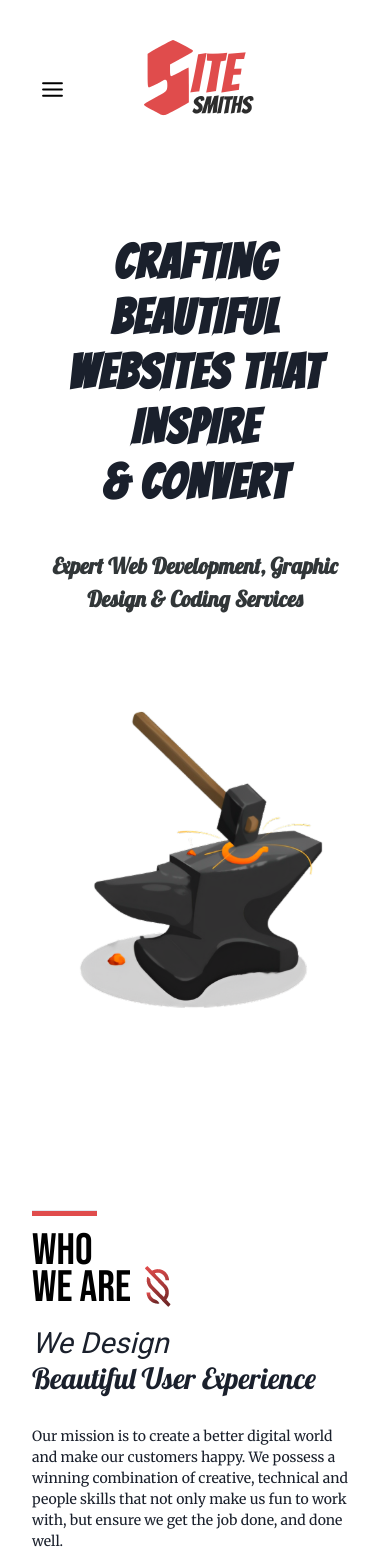
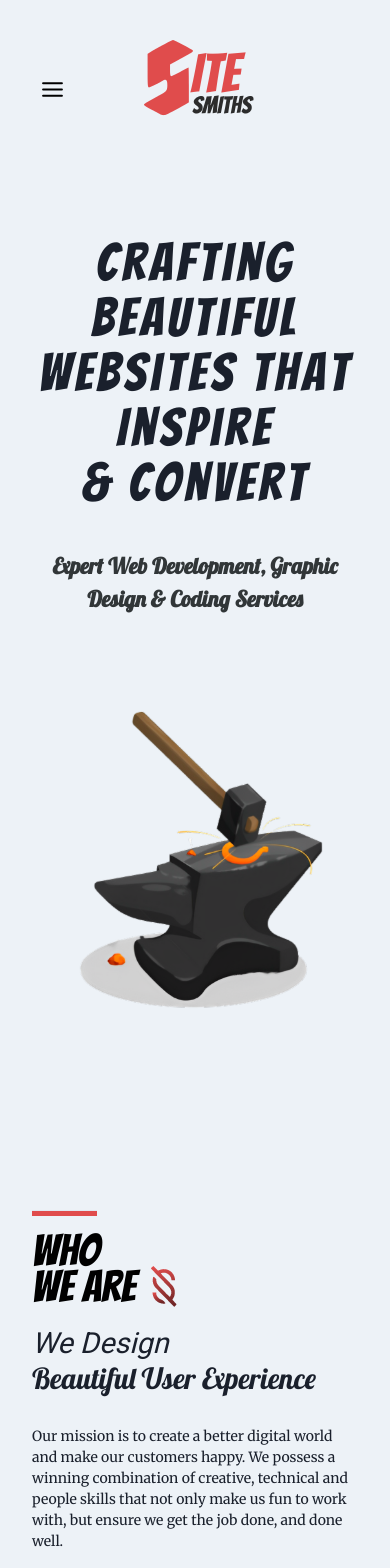
Before and after one commit to JackXN/site-smiths, a React (Vite) app: page / in a window 390 px wide. Shown: the top 1568 px of the page. Built offline with nearby package versions, Linux system fonts and the light colour scheme.

Commit message:
bangers mobile test

```diff
--- a/src/App.css
+++ b/src/App.css
@@ -31,6 +31,8 @@
   margin: 0 auto;
   padding: 2rem;
   text-align: center;
+  background-color: #EDF2F7;
+  background-color: 494C61;
 }
 
 
--- a/src/components/containers/About/WhatWeDo.jsx
+++ b/src/components/containers/About/WhatWeDo.jsx
@@ -258,7 +258,7 @@ const styles = {
     },
 
     h1: {
-      fontFamily: 'Bebas Neue',
+      fontFamily: 'Bangers',
       textAlign: 'left',
       lineHeight: ['38px'],
       fontSize: ['44px'],
--- a/src/components/containers/About/WhoWeAre.jsx
+++ b/src/components/containers/About/WhoWeAre.jsx
@@ -72,10 +72,11 @@ const styles = {
     flexDirection: 'column',
 
     h1: {
-      fontFamily: 'Bebas Neue, cursive',
+      fontFamily: 'Bangers',
       textAlign: 'left',
       lineHeight: ['30px'],
-      fontSize: ['44px']
+      fontSize: ['44px'],
+      fontWeight: 'lighter'
     },
 
     hr: {
--- a/src/components/containers/Hero/styles.js
+++ b/src/components/containers/Hero/styles.js
@@ -15,12 +15,11 @@ const styles = {
 
         h1: {
             fontFamily: 'Bangers',
-            fontSize: ['48px', '48px','46px', '53px'],
-            fontWeight: 'bold',
-            textTransform: 'uppercase',
-            letterSpacing: '1.5px',
+            fontSize: ['53px', '48px','46px', '53px'],
+            // textTransform: 'uppercase',
+            letterSpacing: '4px',
             position: 'relative',
-
+         fontWeight: 'lighter',
             // bottom: ['25px'],
             lineHeight: ['55px'],
 
--- a/src/index.css
+++ b/src/index.css
@@ -58,8 +58,8 @@ body {
   place-items: center;
   min-width: 320px;
   min-height: 100vh;
-  background: #EDF2F7 !important;
-
+  /* background: #EDF2F7 !important; */
+  background-color: orange;
 }
 
 h1 {
```
